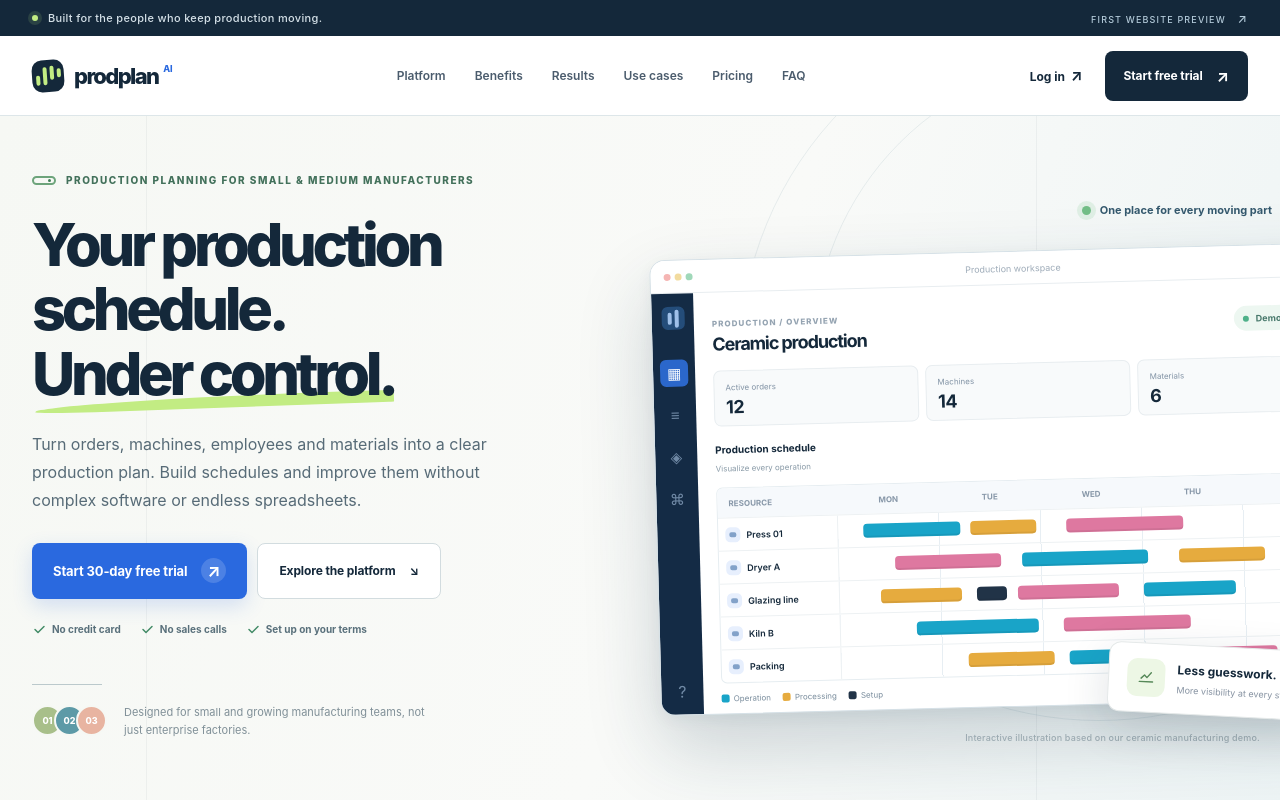
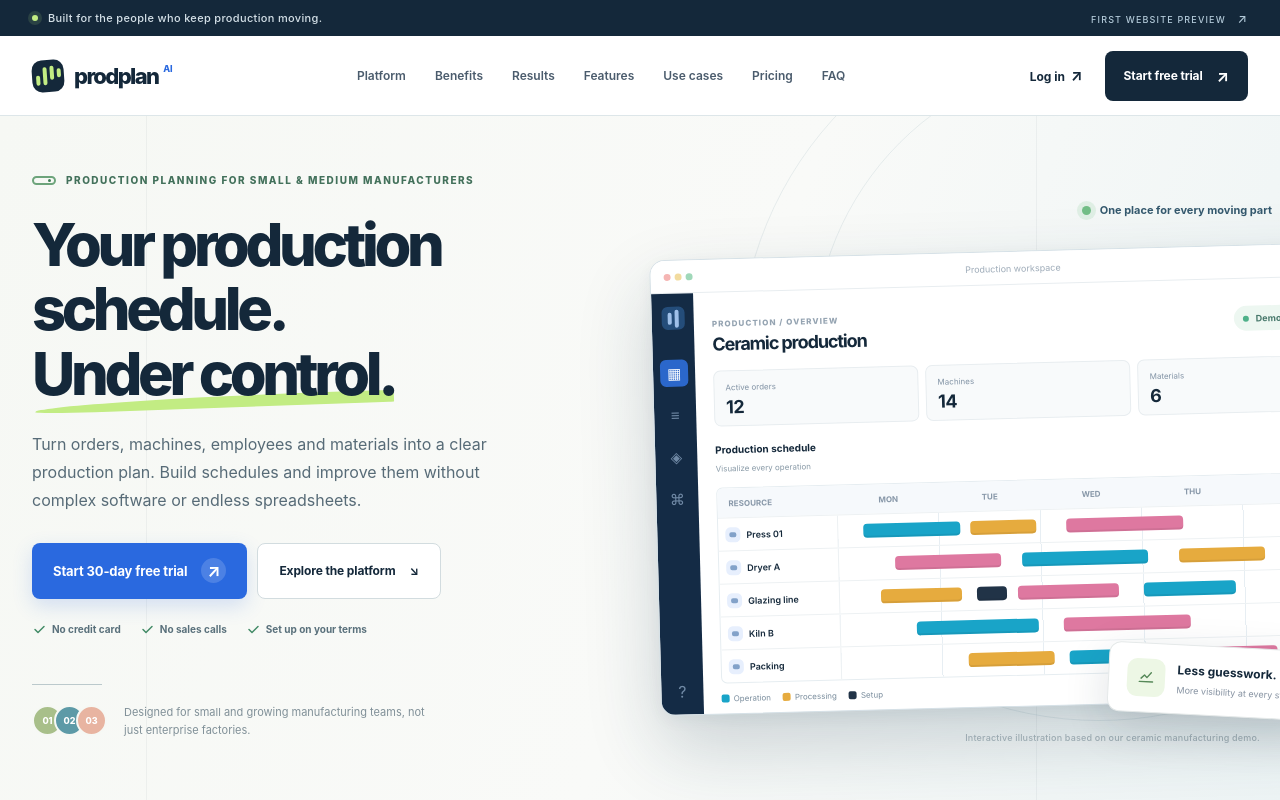
Before and after one commit to Belkazl/production-planner-ai, a website: page index.html in a window 1280 px wide. Shown: the top 800 px of the page. Drawn offline with Linux system fonts and the light colour scheme.

Commit message:
fix(landing): retain Features link in mobile navigation after adding new sections

```diff
--- a/index.html
+++ b/index.html
@@ -22,7 +22,7 @@
         <span class="logo-type">prodplan<span class="logo-ai">AI</span></span>
       </a>
       <nav class="main-nav" aria-label="Main navigation" id="main-nav">
-        <a href="#platform">Platform</a><a href="#benefits">Benefits</a><a href="#results">Results</a><a href="#use-cases">Use cases</a><a href="#pricing">Pricing</a><a href="#faq">FAQ</a>
+        <a href="#platform">Platform</a><a href="#benefits">Benefits</a><a href="#results">Results</a><a href="#features">Features</a><a href="#use-cases">Use cases</a><a href="#pricing">Pricing</a><a href="#faq">FAQ</a>
       </nav>
       <div class="nav-actions">
         <a class="nav-login" href="https://production-planner-gateway-v2-production.up.railway.app/" rel="noopener">Log in <span aria-hidden="true">↗</span></a>
```
